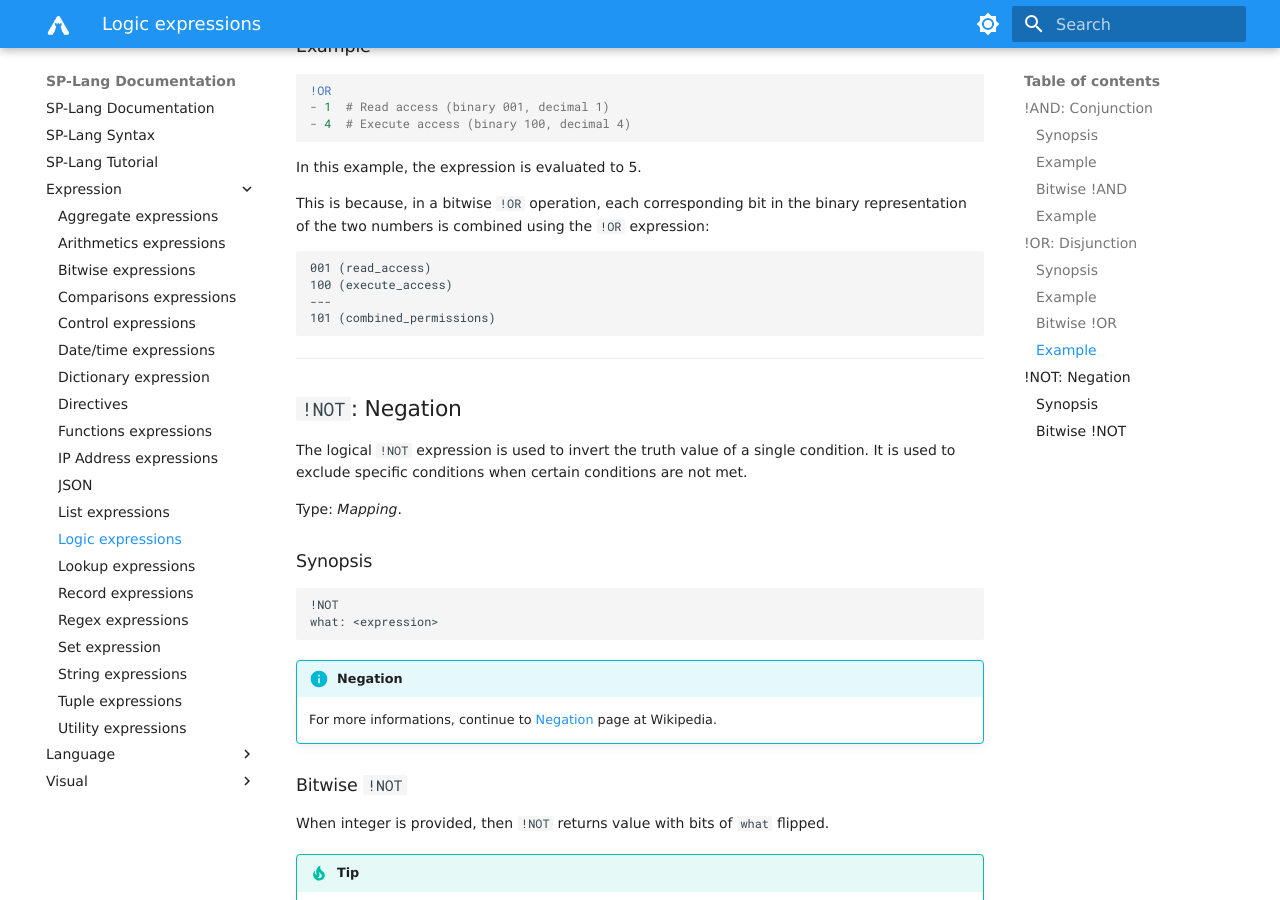
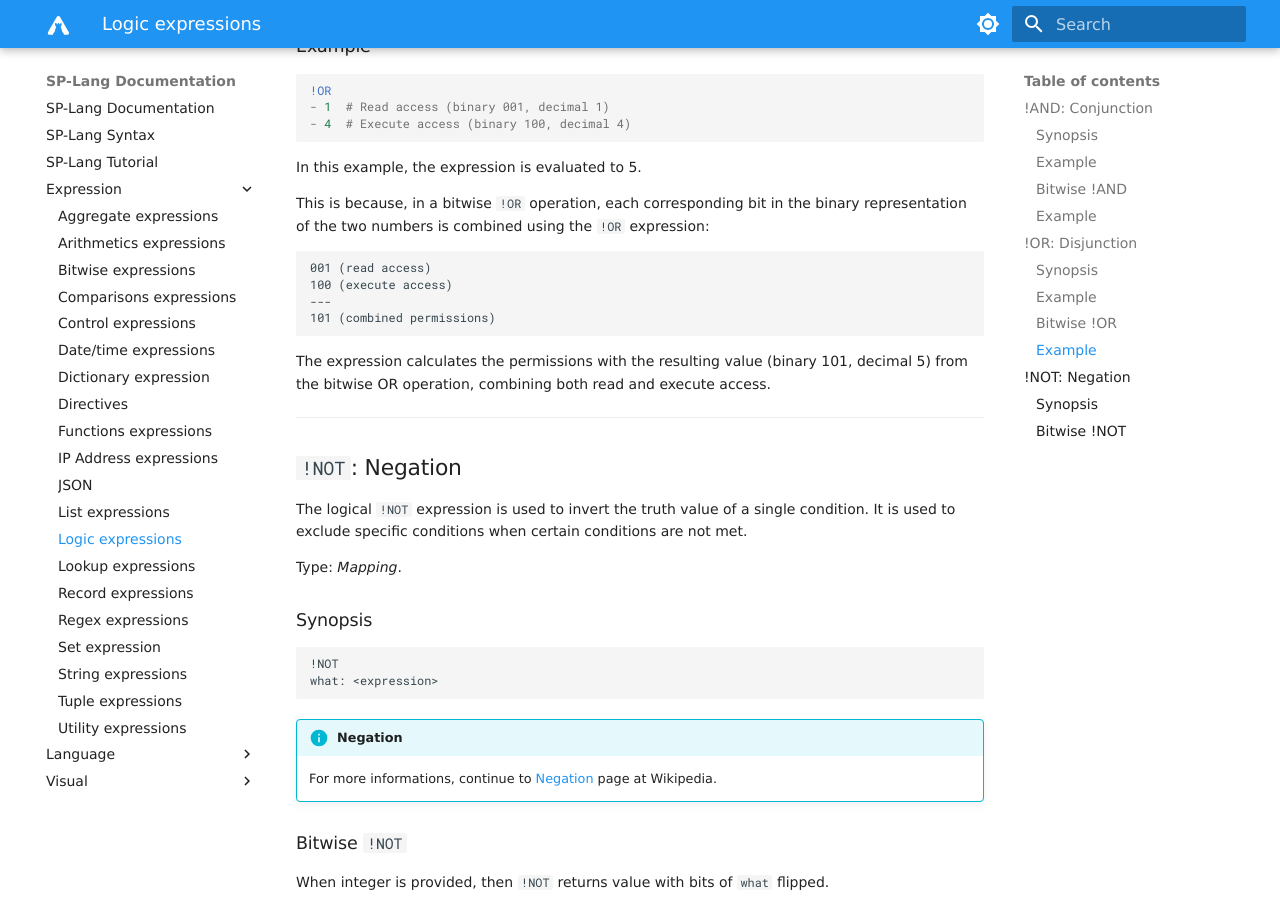
Before and after one commit to TeskaLabs/splang-docs, an MkDocs documentation site: the page built from docs/expression/logic.md, in a window 1280 px wide and 900 px high, scrolled down 2497 px. Built offline with MkDocs 1.6.1 and Material for MkDocs 9.7.7, drawn with Linux system fonts in a browser that asks for light colours; some web fonts are replaced.

Commit message:
Update logic.md

````diff
--- a/docs/expression/logic.md
+++ b/docs/expression/logic.md
@@ -136,11 +136,13 @@ In this example, the expression is evaluated to 5.
 This is because, in a bitwise `!OR` operation, each corresponding bit in the binary representation of the two numbers is combined using the `!OR` expression:
 
 ```
-001 (read_access)
-100 (execute_access)
+001 (read access)
+100 (execute access)
 ---
-101 (combined_permissions)
+101 (combined permissions)
 ```
+
+The expression calculates the permissions with the resulting value (binary 101, decimal 5) from the bitwise OR operation, combining both read and execute access.
 
 ---
 
````
